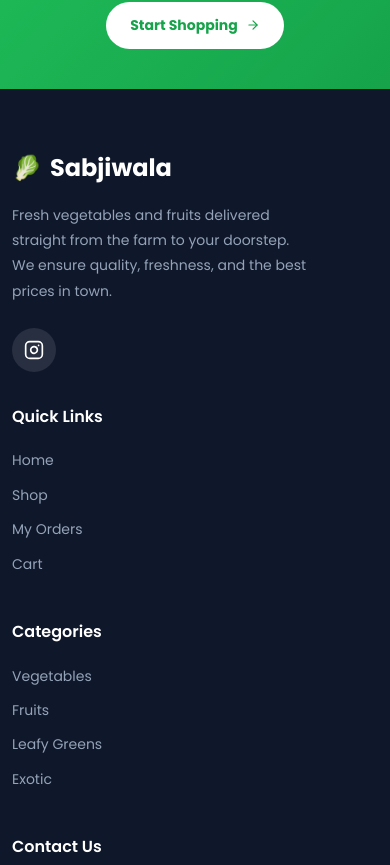
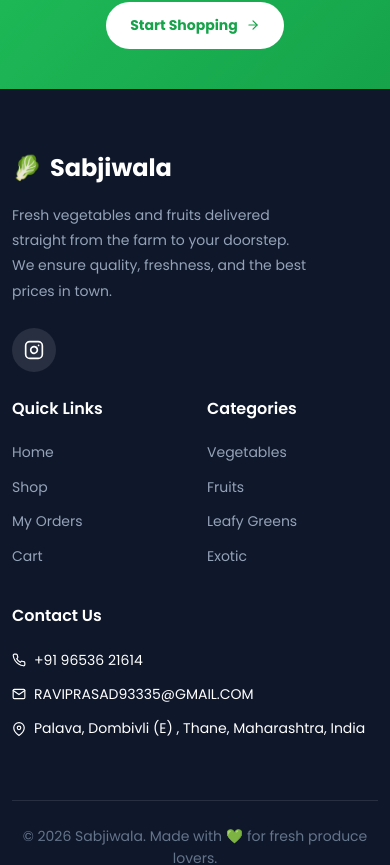
Before and after one commit to rraviprasad/sabjiwalla, a React (Vite) app in the folder frontend/: page / in a window 390 px wide. Shown: the part 3306-4171 px from the top of the page. Built offline with nearby package versions, Linux system fonts and the light colour scheme; no server answers.

Commit message:
Fix: mobile footer layout - side-by-side links

```diff
--- a/frontend/src/index.css
+++ b/frontend/src/index.css
@@ -1825,8 +1825,16 @@
   }
 
   .footer-grid {
-    grid-template-columns: 1fr;
-    gap: 32px;
+    grid-template-columns: repeat(2, 1fr);
+    gap: 24px;
+  }
+
+  .footer-brand {
+    grid-column: 1 / -1;
+  }
+
+  .footer-links:nth-child(4) {
+    grid-column: 1 / -1;
   }
 
   .form-row {
```
